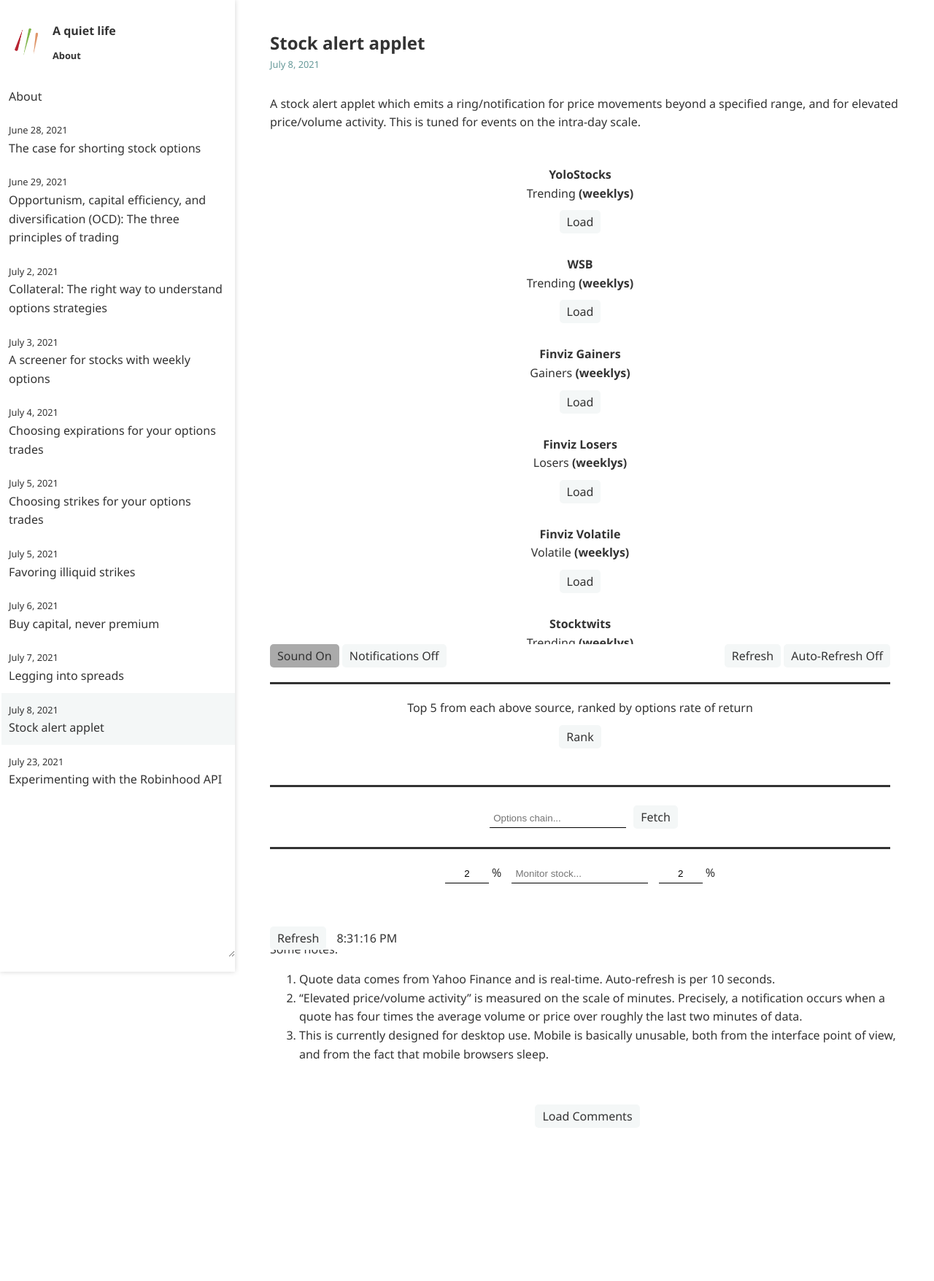
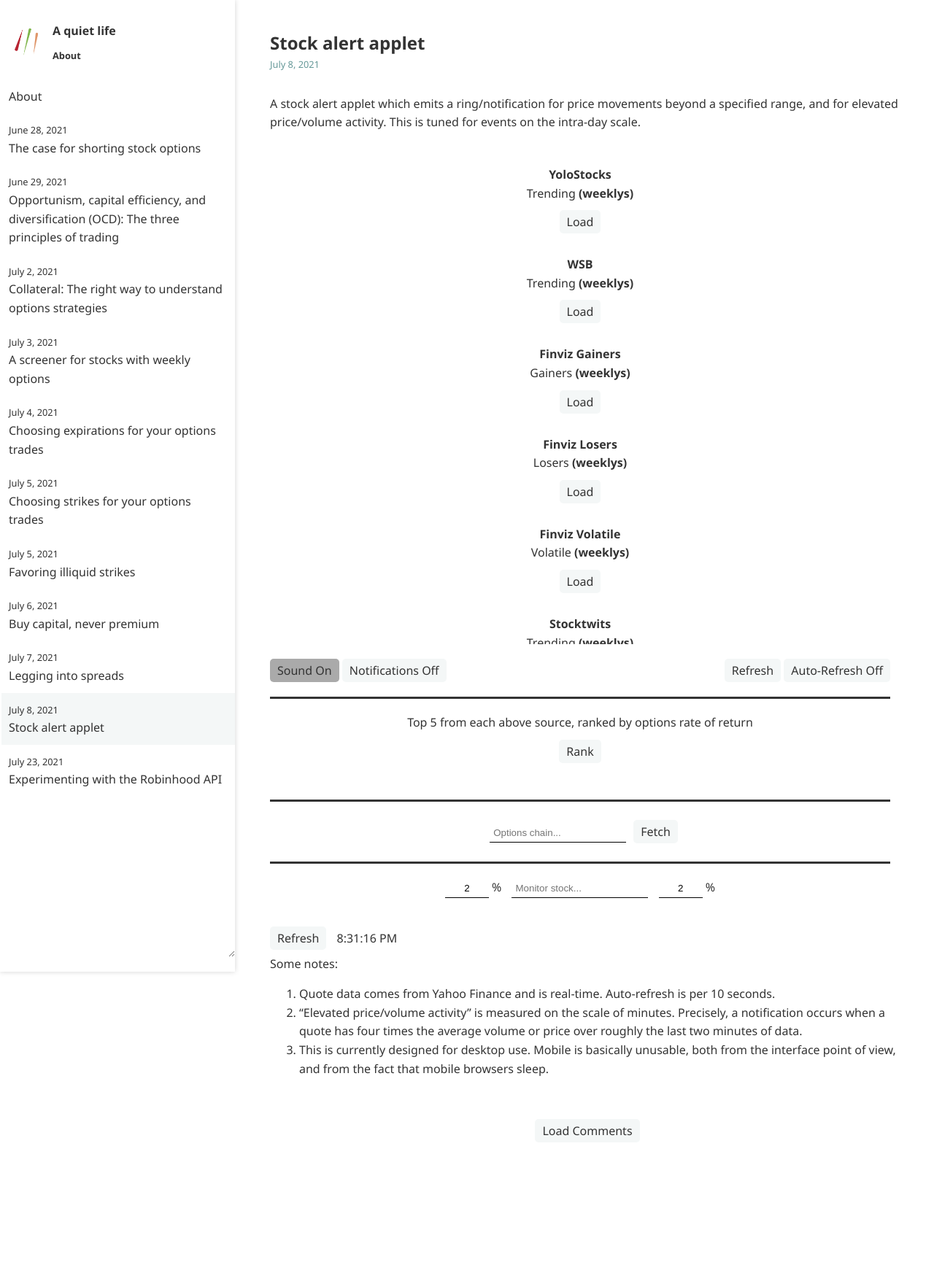
Before and after one commit to ansyblenetwork/aquietlife, a Jekyll site: the page built from _posts/2021-07-08-alerts.md, in a window 1280 px wide. Shown: the whole page at 73% size. Built offline with Jekyll 4.4.1, drawn with Linux system fonts in a browser that asks for light colours.

Commit message:
Update 2021-07-08-alerts.md

```diff
--- a/_posts/2021-07-08-alerts.md
+++ b/_posts/2021-07-08-alerts.md
@@ -8,7 +8,7 @@ A stock alert applet which emits a ring/notification for price movements beyond
 
 <div style="min-width:650px; padding: 30px 20px 30px 0px">
 
-	<div style="overflow:auto; max-height:50vh;">
+	<div style="overflow:auto; max-height:50vh; margin-bottom:20px">
 
 <div style="position:fixed; z-index:10; bottom: 10px; background-color:white">
 <button onclick="update(); updateAll();" >Refresh</button>
```
